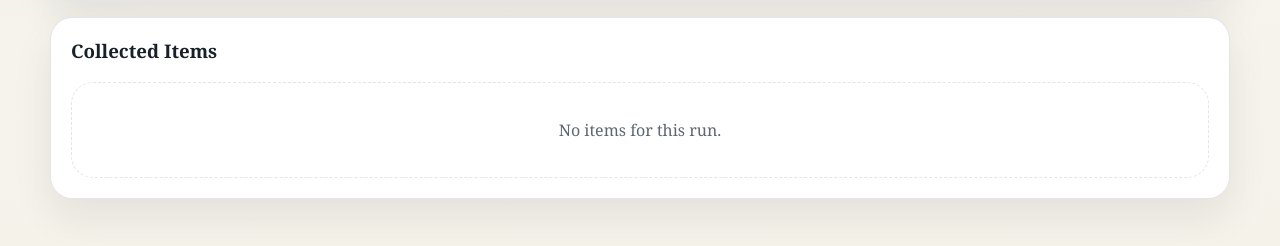
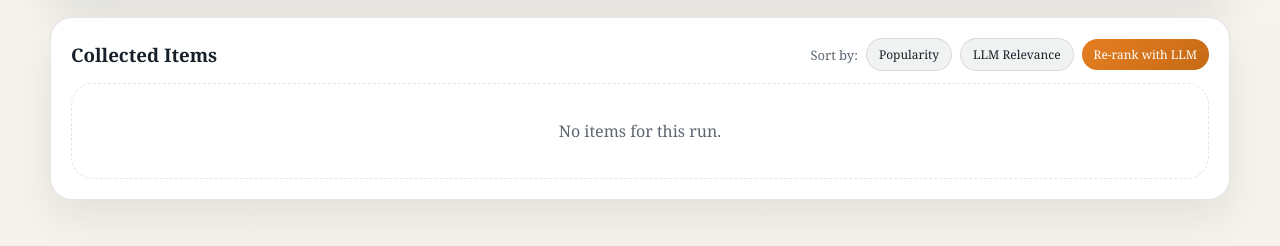
Before and after one commit to yanivgilad/Post_Creator, a FastAPI app: template src/article_writer/web/templates/run_detail.html in a window 1280 px wide. Shown: the part 418-664 px from the top of the page. Run offline with FastAPI, Linux system fonts and the light colour scheme; the template is opened without the code that fills it, so the values that code supplies are empty.

Commit message:
feat: add LLM score column and sort/re-rank controls to run_detail

```diff
--- a/src/article_writer/web/templates/run_detail.html
+++ b/src/article_writer/web/templates/run_detail.html
@@ -8,6 +8,7 @@
       <tr>
         <th style="width:40px;">#</th>
         <th style="width:70px;">Score</th>
+        <th style="width:80px;">LLM Score</th>
         <th style="width:90px;">Source</th>
         <th>Title</th>
         <th>Reason</th>
@@ -24,6 +25,13 @@
               <span title="Top ranked" style="color:var(--accent);margin-left:3px;">★</span>
             {% endif %}
           </td>
+          <td>
+            {% if trend.llm_rank_score is not none %}
+              <strong style="color:var(--accent);">{{ "%.1f"|format(trend.llm_rank_score) }}</strong>
+            {% else %}
+              <span class="muted">—</span>
+            {% endif %}
+          </td>
           <td><span class="muted" style="font-size:13px;">{{ trend.source_name }}</span></td>
           <td dir="auto">
             <a href="{{ trend.url }}" target="_blank" rel="noreferrer" style="color:var(--accent);">{{ trend.title }}</a>
@@ -38,7 +46,7 @@
           </td>
         </tr>
         <tr class="trend-summary-row" data-trend-id="{{ trend.id }}" style="display:none;">
-          <td colspan="6" style="padding-top:0;border-bottom:1px solid var(--line);">
+          <td colspan="7" style="padding-top:0;border-bottom:1px solid var(--line);">
             <div class="trend-summary" data-trend-id="{{ trend.id }}" dir="auto" style="padding:12px;border-radius:14px;background:rgba(13,148,136,0.06);border:1px solid rgba(13,148,136,0.18);font-size:13px;"></div>
           </td>
         </tr>
@@ -106,12 +114,20 @@
   {% endif %}
 
   <section class="card" style="margin-top:16px;">
-    <h3 style="margin-top:0;">
-      Collected Items
-      {% if run.all_scored_items %}
-        <span class="muted" style="font-size:14px;font-weight:400;margin-left:8px;">{{ run.all_scored_items | length }} scored</span>
-      {% endif %}
-    </h3>
+    <div style="display:flex;justify-content:space-between;align-items:center;gap:12px;flex-wrap:wrap;margin-bottom:12px;">
+      <h3 style="margin:0;">
+        Collected Items
+        {% if run.all_scored_items %}
+          <span class="muted" style="font-size:14px;font-weight:400;margin-left:8px;">{{ run.all_scored_items | length }} scored</span>
+        {% endif %}
+      </h3>
+      <div style="display:flex;gap:8px;flex-wrap:wrap;align-items:center;">
+        <span style="font-size:13px;color:var(--muted);">Sort by:</span>
+        <button id="sort-popularity-btn" class="button ghost" style="font-size:12px;padding:7px 12px;" onclick="sortItems('popularity')">Popularity</button>
+        <button id="sort-llm-btn" class="button ghost" style="font-size:12px;padding:7px 12px;" onclick="sortItems('llm')">LLM Relevance</button>
+        <button id="llm-rank-btn" class="button secondary" style="font-size:12px;padding:7px 12px;" data-run-id="{{ run.id }}">Re-rank with LLM</button>
+      </div>
+    </div>
     {% include "_stream_tabs.html" with context %}
     {% set items = run.all_scored_items if run.all_scored_items else run.trends %}
     {% if items %}
@@ -241,6 +257,52 @@
         });
     });
   });
+  // Sort toggle
+  var currentSort = 'popularity';
+  function sortItems(mode) {
+    currentSort = mode;
+    var tables = document.querySelectorAll('table tbody');
+    tables.forEach(function(tbody) {
+      var rows = Array.from(tbody.querySelectorAll('tr:not(.trend-summary-row)'));
+      rows.sort(function(a, b) {
+        var aScore, bScore;
+        if (mode === 'llm') {
+          aScore = parseFloat(a.querySelector('td:nth-child(3)').textContent) || 0;
+          bScore = parseFloat(b.querySelector('td:nth-child(3)').textContent) || 0;
+        } else {
+          aScore = parseFloat(a.querySelector('td:nth-child(2) strong').textContent) || 0;
+          bScore = parseFloat(b.querySelector('td:nth-child(2) strong').textContent) || 0;
+        }
+        return bScore - aScore;
+      });
+      rows.forEach(function(row) { tbody.appendChild(row); });
+    });
+    document.getElementById('sort-popularity-btn').style.background = mode === 'popularity' ? 'var(--accent)' : '';
+    document.getElementById('sort-popularity-btn').style.color = mode === 'popularity' ? 'white' : '';
+    document.getElementById('sort-llm-btn').style.background = mode === 'llm' ? 'var(--accent)' : '';
+    document.getElementById('sort-llm-btn').style.color = mode === 'llm' ? 'white' : '';
+  }
+
+  // Re-rank button
+  var reRankBtn = document.getElementById('llm-rank-btn');
+  if (reRankBtn) {
+    reRankBtn.addEventListener('click', function() {
+      var runId = reRankBtn.dataset.runId;
+      var original = reRankBtn.textContent;
+      reRankBtn.disabled = true;
+      reRankBtn.textContent = 'Ranking...';
+      fetch('/api/runs/' + runId + '/llm-rank', { method: 'POST' })
+        .then(function(r) { return r.json(); })
+        .then(function(data) {
+          reRankBtn.textContent = 'Done (' + data.ranked_count + ' scored)';
+          setTimeout(function() { window.location.reload(); }, 1200);
+        })
+        .catch(function(err) {
+          reRankBtn.textContent = 'Error: ' + err.message;
+          reRankBtn.disabled = false;
+        });
+    });
+  }
 })();
 </script>
 {% endblock %}
```
